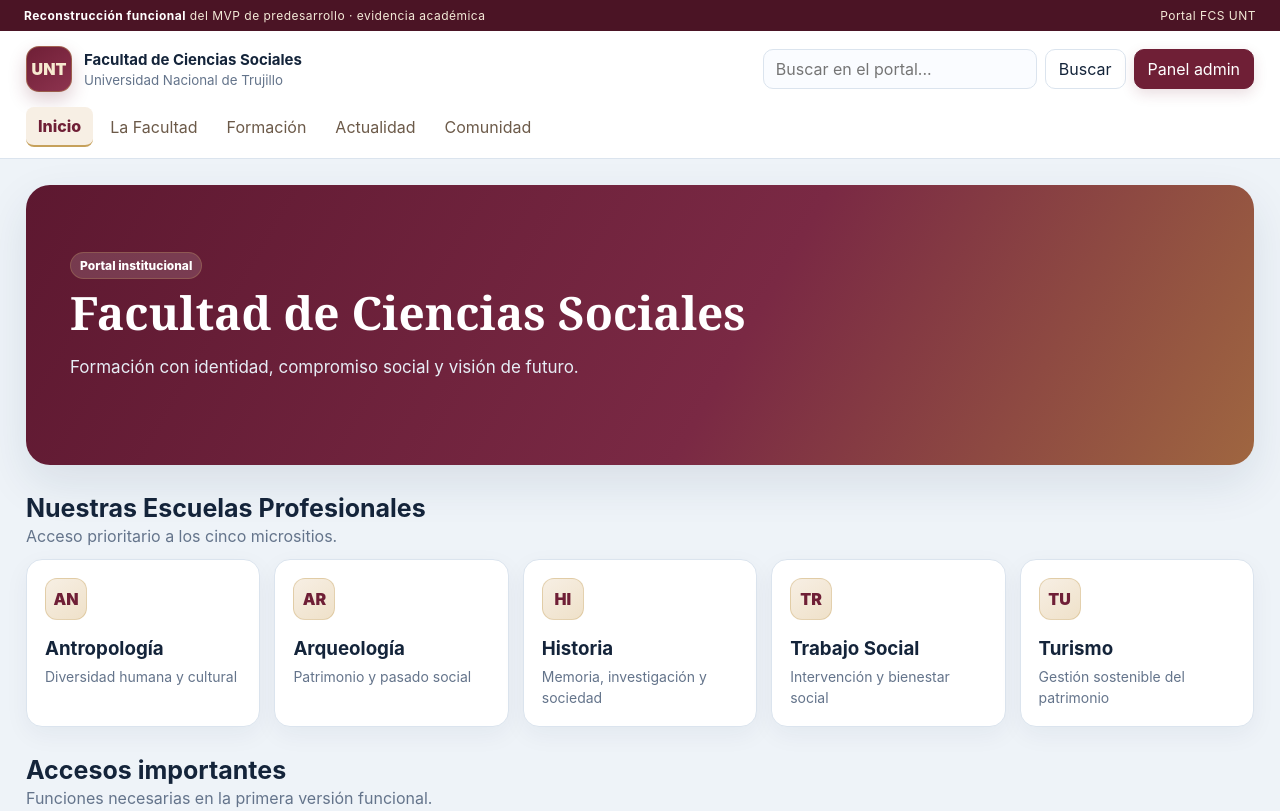
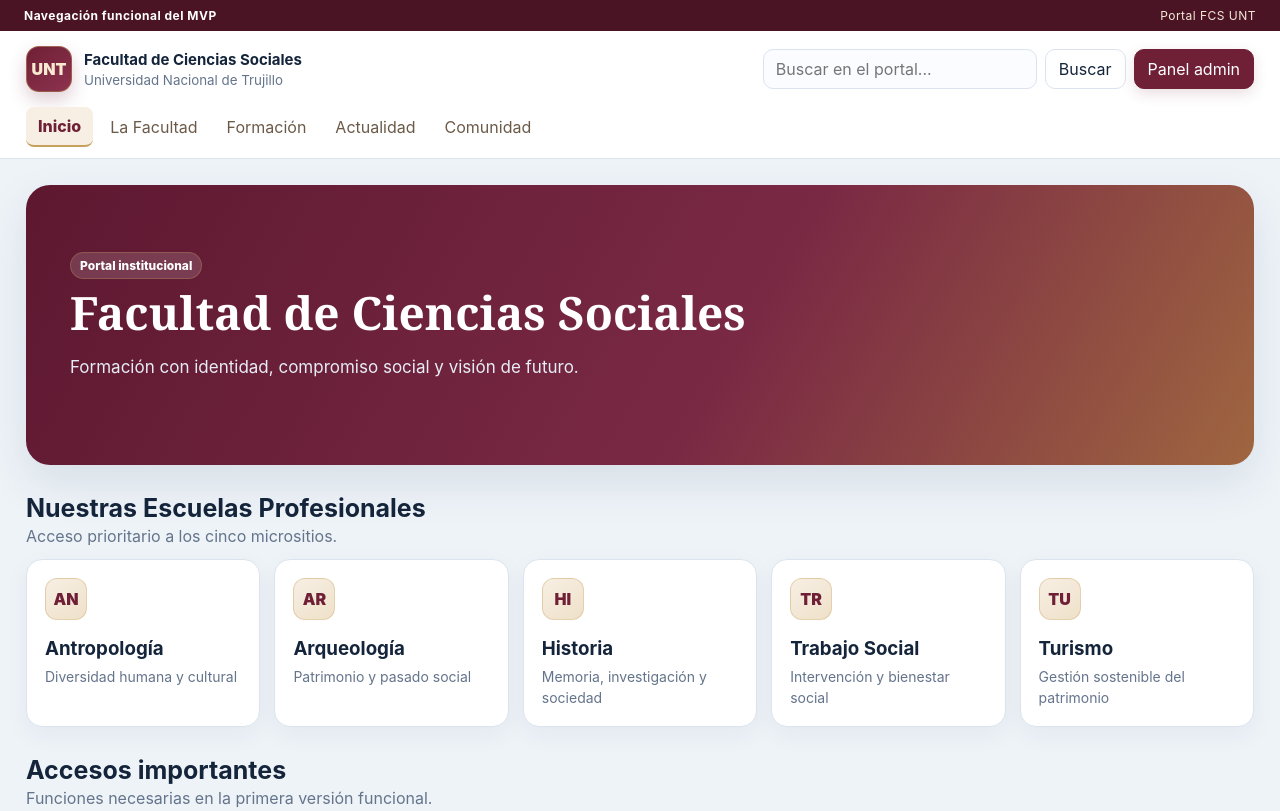
Before and after one commit to JanGP17/mvp-fcs-unt, a plain HTML site: page index.html in a window 1280 px wide. Shown: the top 811 px of the page. Drawn offline with Linux system fonts and the light colour scheme.

Commit message:
Simplifica encabezado del MVP

```diff
--- a/index.html
+++ b/index.html
@@ -80,7 +80,7 @@
 </head>
 <body>
 <div id="publicApp">
-  <div class="evidence"><span><strong>Reconstrucción funcional</strong> del MVP de predesarrollo · evidencia académica</span><span>Portal FCS UNT</span></div>
+  <div class="evidence"><span><strong>Navegación funcional del MVP</strong></span><span>Portal FCS UNT</span></div>
   <header class="header">
     <div class="brandrow">
       <div class="brand"><div class="crest">UNT</div><div><b id="brandTitle">Facultad de Ciencias Sociales</b><small id="brandSub">Universidad Nacional de Trujillo</small></div></div>
```
